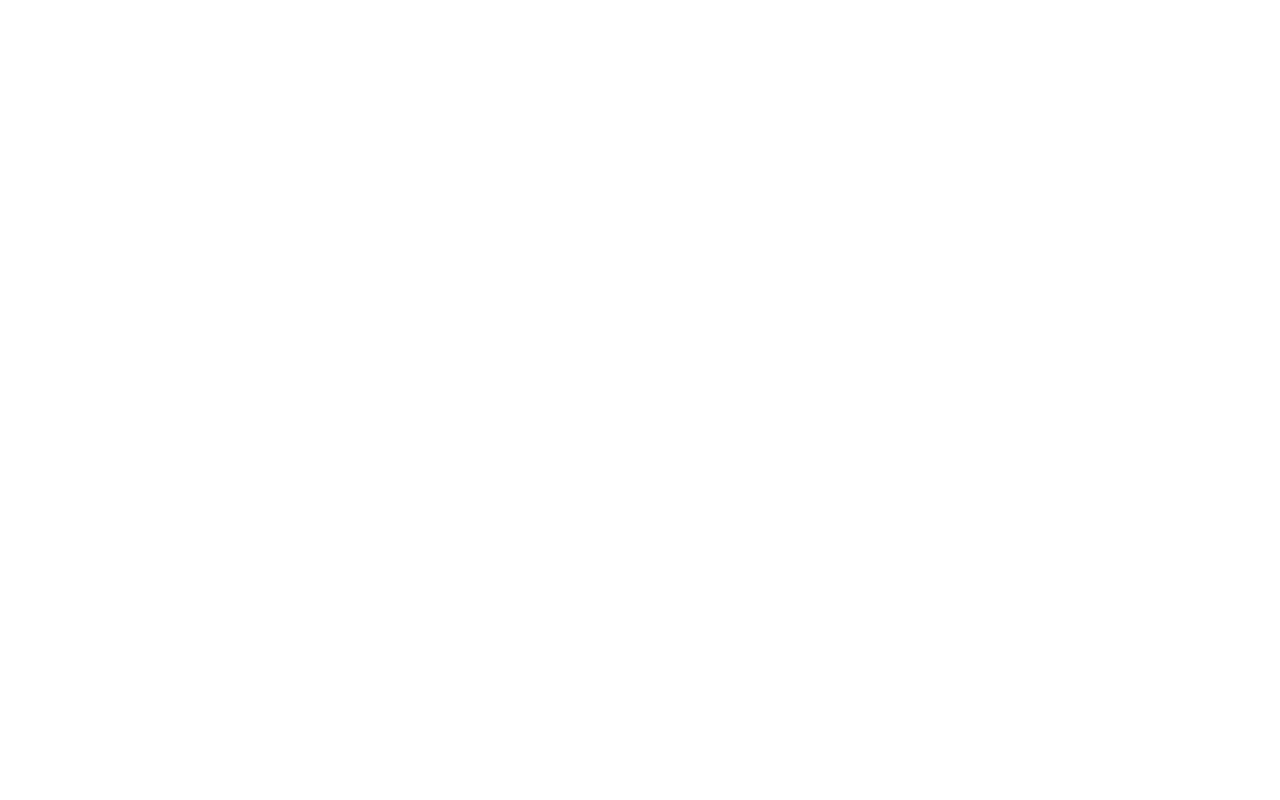
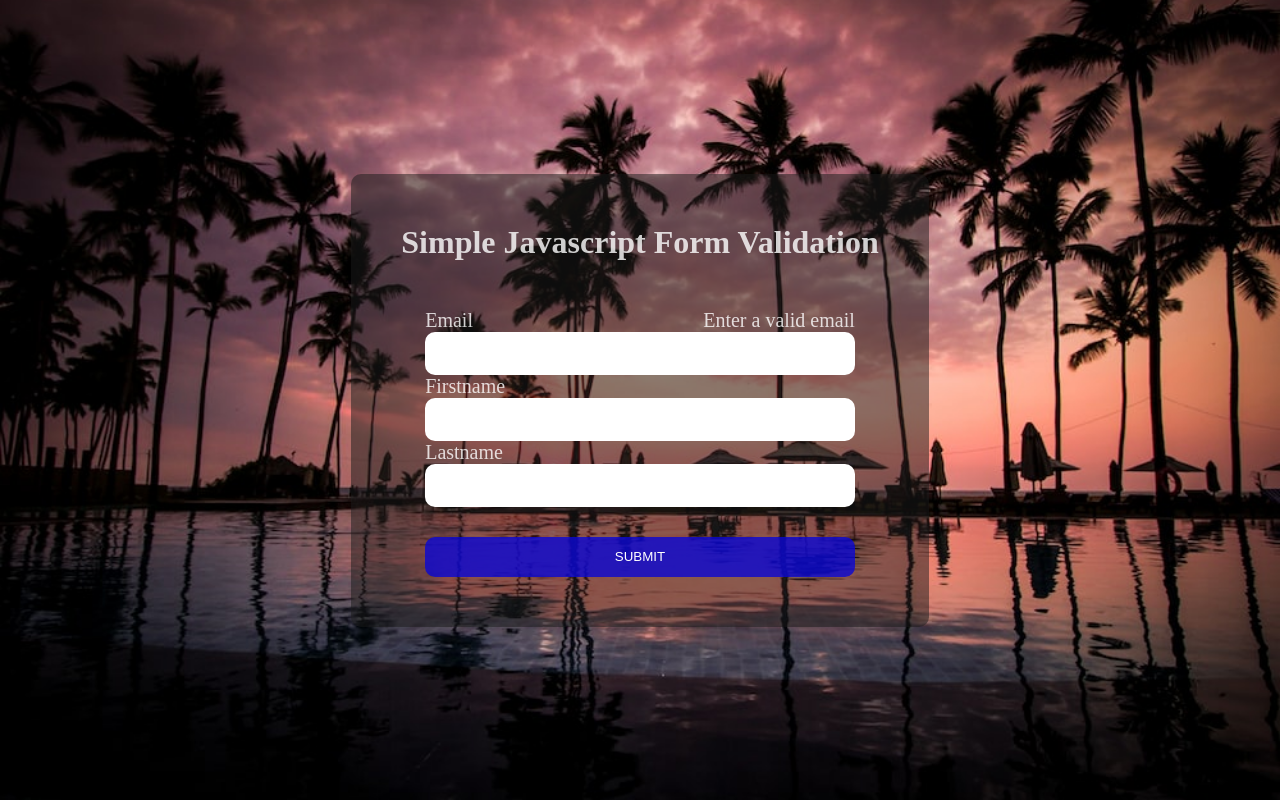
Before and after one commit to jjybaliguat/js-form-validation, a plain HTML site: page index.html in a window 1280 px wide. Drawn offline with Linux system fonts and the light colour scheme; a web font is replaced by a local one.

Commit message:
finishing design

```diff
--- a/index.html
+++ b/index.html
@@ -4,10 +4,34 @@
     <meta charset="UTF-8">
     <meta http-equiv="X-UA-Compatible" content="IE=edge">
     <meta name="viewport" content="width=device-width, initial-scale=1.0">
+    <link rel="stylesheet" href="https://fonts.googleapis.com/css?family=Trirong">
     <link rel="stylesheet" href="style.css">
-    <title>Document</title>
+    <title>Form Validation</title>
 </head>
 <body>
+    <div class="containier">
+        <form action="" class="myform" autocomplete="off">
+            <h1>Simple Javascript Form Validation</h1>
+                <div class="input-group">
+                    <label>Email<span>Enter a valid email</span></label>
+                    <input type="email" class="input-field" name="email">
+                    <small class="error"></small>
+                </div>
+                <div class="input-group">
+                    <label>Firstname</label>
+                    <input type="text" class="input-field" name="fname">
+                    <small class="error"></small>
+                </div>
+                <div class="input-group">
+                    <label>Lastname</label>
+                    <input type="text" class="input-field" name="lname">
+                    <small class="error"></small>
+                </div>
+                <div class="input-group">
+                    <input type="submit" value="submit">
+                </div>
+        </form>
+    </div>
     <script src="app.js"></script>
 </body>
 </html>
--- a/style.css
+++ b/style.css
@@ -0,0 +1,62 @@
+*{
+    padding: 0;
+    margin: 0;
+    box-sizing: border-box;
+}
+
+body{
+    background: url(./img/beach.jpg);
+    background-repeat: no-repeat;
+    background-size: cover;
+    background-position: center;
+    display: flex;
+    align-items: center;
+    justify-content: center;
+    height: 100vh;
+    font-family: "Trirong", serif;
+}
+
+.containier{
+    background-color: rgba(27, 27, 27, 0.5);
+    padding: 50px;
+    border-radius: 10px;
+}
+form{
+    display: flex;
+    flex-direction: column;
+    align-items: center;
+    justify-content: center;
+    color: rgba(255, 255, 255, .8);
+}
+form h1{
+    margin-bottom: 3rem;
+}
+.input-group{
+    display: flex;
+    flex-direction: column;
+    width: 90%;
+    font-size: 20px;
+}
+.input-field{
+    width: 100%;
+    border-radius: 10px;
+    border: none;
+    font-size: 20px;
+    padding: 10px;
+}
+label{
+    display: flex;
+    justify-content: space-between;
+}
+input[type="submit"]{
+    height: 2.5rem;
+    color: white;
+    text-transform: uppercase;
+    background-color: rgba(10, 7, 212, .8);
+    border: none;
+    border-radius: 10px;
+    margin-top: 30px;
+}
+input[type="submit"]:hover{
+    background-color: rgb(10, 7, 212);
+}
```
Also changed, not shown: img/beach.jpg (added).
